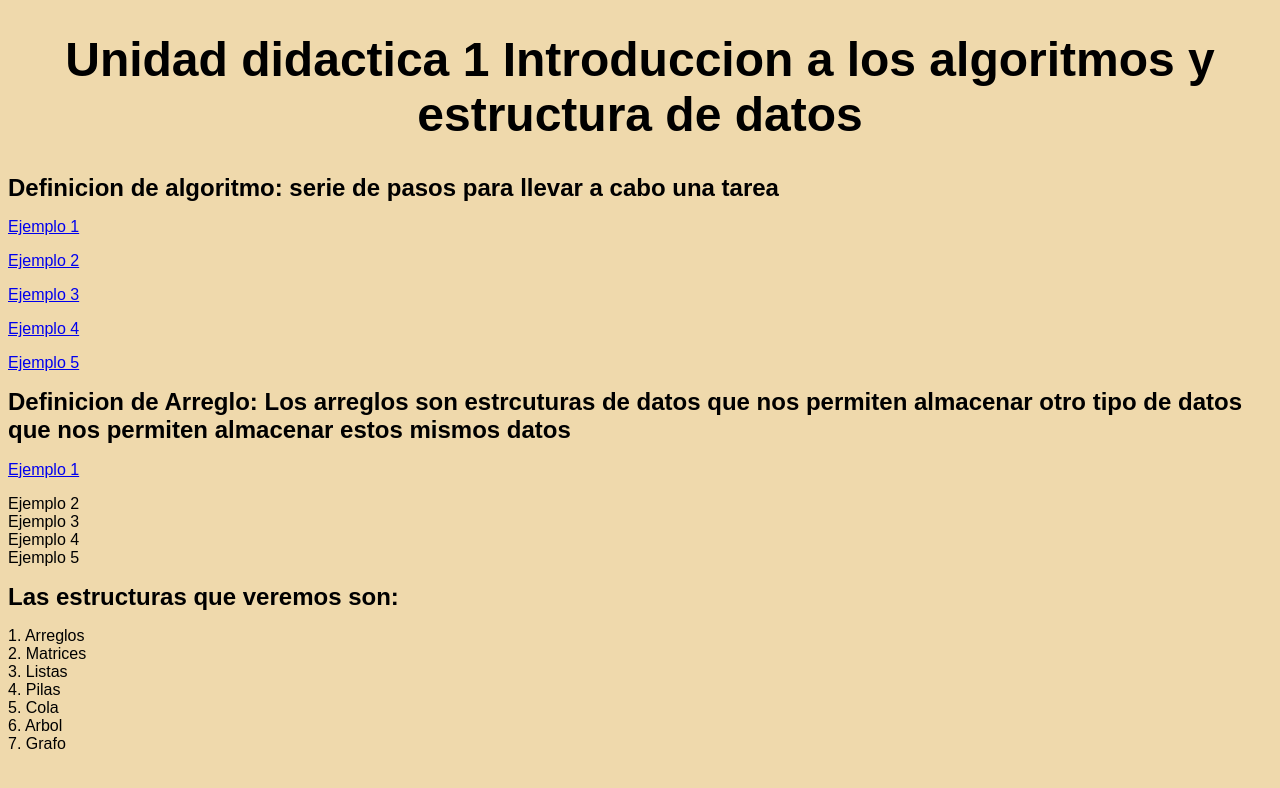
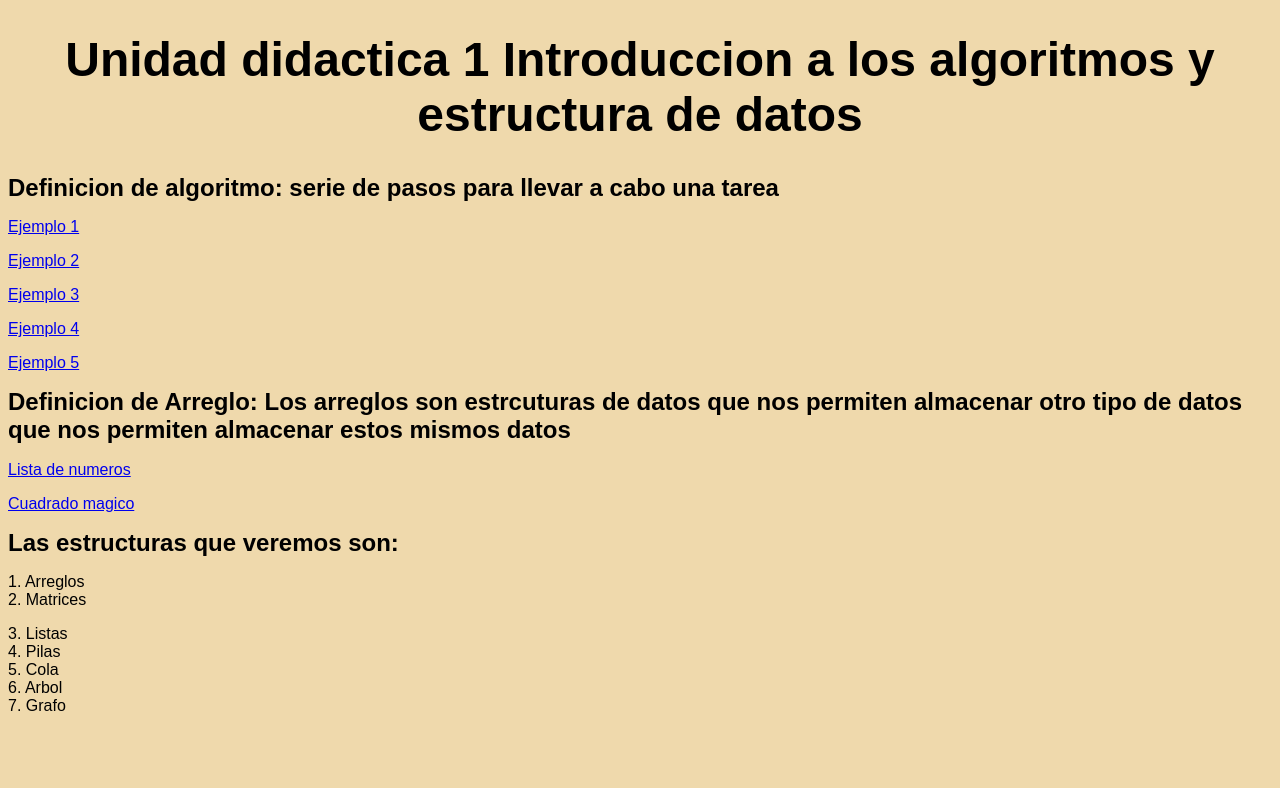
Before and after one commit to arturocordovaaa/arturocordovaaa.github.io, a plain HTML site: page index.html in a window 1280 px wide. Drawn offline with Linux system fonts and the light colour scheme.

Commit message:
Add files via upload

```diff
--- a/index.html
+++ b/index.html
@@ -21,15 +21,14 @@
     <p><a href="alogoritmo5.html">Ejemplo 5<br></p></a>
 
     <h1 style="font-size: 1.5rem">Definicion de Arreglo: Los arreglos son estrcuturas de datos que nos permiten almacenar otro tipo de datos que nos permiten almacenar estos mismos datos<br></h1>
-    <p><a href="algortimo6.html">Ejemplo 1<br></p></a>
-    Ejemplo 2<br>
-    Ejemplo 3<br>
-    Ejemplo 4<br>
-    Ejemplo 5<br>
+    <p><a href="algortimo6.html">Lista de numeros<br></p></a>
+    <p><a href="ejemplo3.html">Cuadrado magico<br></p></a>
 
     <h1 style="font-size: 1.5rem">Las estructuras que veremos son:<br></h1>
     1. Arreglos<br>
+
     2. Matrices<br>
+    <p><a href="memorama.html"></a></p>
     3. Listas<br>
     4. Pilas<br>
     5. Cola<br>
```
